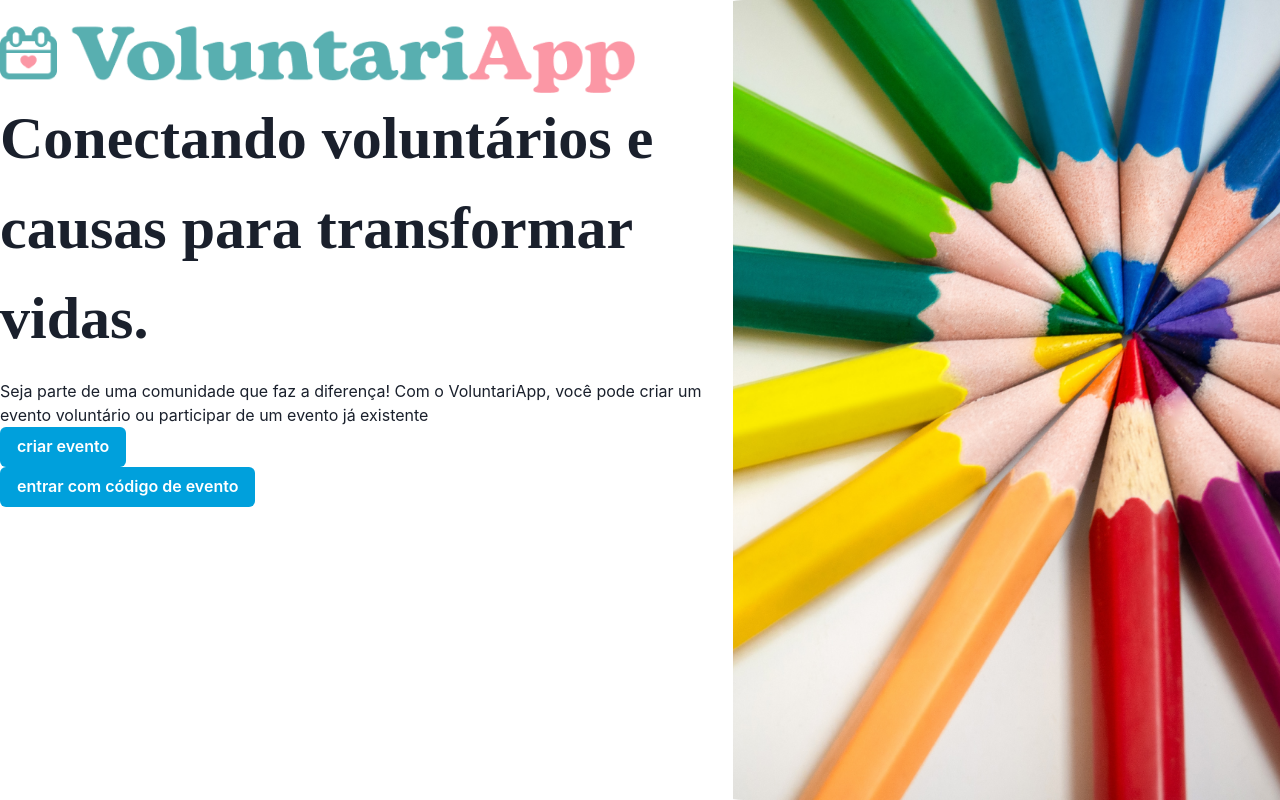
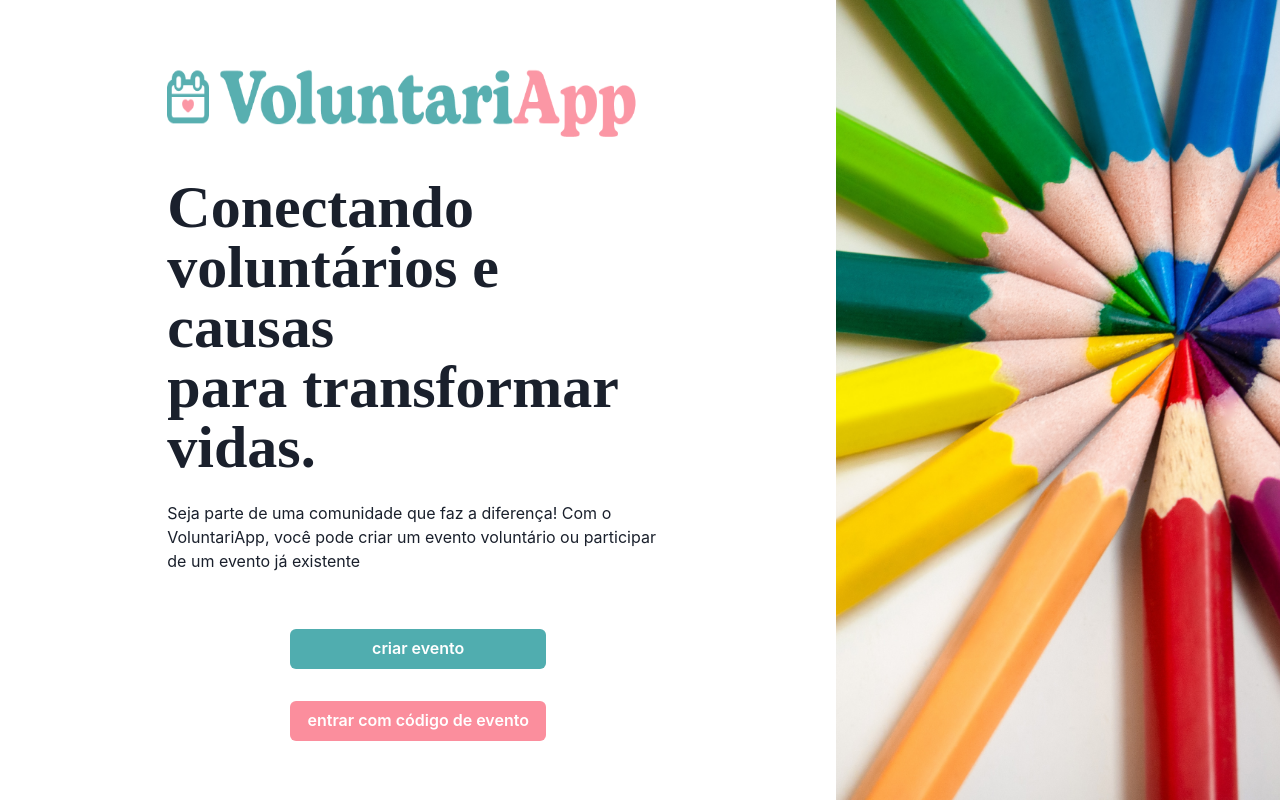
Before and after one commit to Projetos-UNICAMP/voluntariapp, a React (Vite) app: page / in a window 1280 px wide. Built offline with nearby package versions, Linux system fonts and the light colour scheme.

Commit message:
Adiciona elementos do protótipo

```diff
--- a/src/Components/FinalButton/FinalButton.tsx
+++ b/src/Components/FinalButton/FinalButton.tsx
@@ -1,32 +1,45 @@
 // src/components/FinalButton/FinalButton.tsx
-import { Button, ButtonProps } from '@chakra-ui/react';
-import React from 'react';
+import { Button, ButtonProps, StyleProps } from '@chakra-ui/react';
 
 export enum ButtonStyleOptions {
   Primary = 'primary',
   Secondary = 'secondary',
 }
 
+export interface ButtonStyleProps extends StyleProps {
+  type: ButtonStyleOptions;
+}
+
 export type Props = {
   label: string;
-  style: ButtonStyleOptions;
+  style: ButtonStyleProps;
   onClick: () => void;
 };
 
-export default function FinalButton({ label, style = ButtonStyleOptions.Primary, onClick }: Props) {
+export default function FinalButton({
+  label,
+  style = { type: ButtonStyleOptions.Primary },
+  onClick,
+}: Props) {
   const primaryProps: ButtonProps = {
-    colorScheme: 'linkedin',
-  }
+    colorScheme: 'teal',
+  };
 
   const secondaryProps: ButtonProps = {
-    colorScheme: 'pink',
-  }
+    color: 'white',
+    backgroundColor: 'pink.200',
+  };
 
-  const buttonProps: ButtonProps = style === ButtonStyleOptions.Primary ? primaryProps : secondaryProps;
+  const buttonProps: ButtonProps =
+    style.type === ButtonStyleOptions.Primary ? primaryProps : secondaryProps;
+
+  const { type, ...buttonStyle } = style;
 
   return (
     <div>
-      <Button {...buttonProps} onClick={onClick}>{label}</Button>
+      <Button {...buttonProps} {...buttonStyle} onClick={onClick}>
+        {label}
+      </Button>
     </div>
   );
 }
--- a/src/Components/TitleText/TitleText.tsx
+++ b/src/Components/TitleText/TitleText.tsx
@@ -1,18 +1,19 @@
 // TitleText.tsx
 import React from 'react';
-import { Text as ChakraText } from '@chakra-ui/react';
+import { Text as ChakraText, StyleProps } from '@chakra-ui/react';
 
-export interface TitleTextProps {
+export interface TitleTextProps extends StyleProps {
   value: string;
 }
 
-const TitleText: React.FC<TitleTextProps> = ({ value }) => {
+const TitleText: React.FC<TitleTextProps> = ({ value, ...styleProps }) => {
   return (
     <ChakraText
       className="main-title"
       fontSize="6xl"
       fontWeight="black"
-      marginBottom="1rem">
+      lineHeight={1}
+      {...styleProps}>
       {value}
     </ChakraText>
   );
--- a/src/Layouts/RigthImageLayout/RigthImageLayout.tsx
+++ b/src/Layouts/RigthImageLayout/RigthImageLayout.tsx
@@ -1,6 +1,6 @@
 // RightImageLayoutComponent.tsx
 import React from 'react';
-import { Box, Image, Flex } from '@chakra-ui/react';
+import { Box, Image, Flex, Center } from '@chakra-ui/react';
 
 export interface RightImageLayoutComponentProps {
   children: React.ReactNode;
@@ -14,7 +14,9 @@ const RightImageLayoutComponent: React.FC<RightImageLayoutComponentProps> = ({
   return (
     <Flex flexDir={'column'} w={'100vw'}>
       <Flex direction="row" w={'100%'} h="100vh">
-        <Box flex="63%">{children}</Box>
+        <Center>
+          <Box flex="63%">{children}</Box>
+        </Center>
         <Box flex="47%">
           <Image
             src={imageUrl}
--- a/src/main.tsx
+++ b/src/main.tsx
@@ -7,10 +7,29 @@ import { RouterProvider } from 'react-router-dom';
 import { browserRouter } from './routes/routes.tsx';
 
 const colors = {
-  brand: {
-    900: '#1a365d',
-    800: '#153e75',
-    700: '#2a69ac',
+  teal: {
+    '50': '#EEF7F7',
+    '100': '#CEE8E8',
+    '200': '#AFD9DA',
+    '300': '#8FCBCC',
+    '400': '#70BCBD',
+    '500': '#50ADAF',
+    '600': '#408A8C',
+    '700': '#306869',
+    '800': '#204546',
+    '900': '#102323',
+  },
+  pink: {
+    '50': '#FEE6EA',
+    '100': '#FCBAC3',
+    '200': '#FB8E9D',
+    '300': '#F96277',
+    '400': '#F73651',
+    '500': '#F6092A',
+    '600': '#C40822',
+    '700': '#930619',
+    '800': '#620411',
+    '900': '#310208',
   },
 };
 
--- a/src/pages/LandingPage.tsx
+++ b/src/pages/LandingPage.tsx
@@ -10,28 +10,43 @@ import FinalButton, {
 const LandingPage = () => {
   return (
     <RightImageLayoutComponent imageUrl={'src/assets/pens.png'}>
-      <Flex flexDir={'column'}>
+      <Flex flexDir={'column'} verticalAlign={'middle'}>
+        <Flex flexDir={'column'} w={'60%'} alignSelf={'center'}>
           <AppLogo size={LogoSize.Large}></AppLogo>
-        <TitleText
-          value={
-            'Conectando voluntários e causas para transformar vidas.'
-          }></TitleText>
+          <TitleText value={'Conectando'} mt={10}></TitleText>
+          <TitleText value="voluntários e causas"></TitleText>
+          <TitleText value="para transformar vidas."></TitleText>
+          <Flex flexDir={'column'} alignSelf={'center'} mt={6}>
             <SimpleText
               value={
                 'Seja parte de uma comunidade que faz a diferença! Com o VoluntariApp, você pode criar um evento voluntário ou participar de um evento já existente '
               }></SimpleText>
+          </Flex>
+        </Flex>
+        <Flex flexDir={'column'} width={'100%'} textAlign={'center'}>
           <FinalButton
             label={'criar evento'}
-          style={ButtonStyleOptions.Primary}
+            style={{
+              type: ButtonStyleOptions.Primary,
+              width: '20vw',
+              mt: 14,
+              mb: 4,
+            }}
             onClick={function (): void {
               throw new Error('Function not implemented.');
             }}></FinalButton>
           <FinalButton
             label={'entrar com código de evento'}
-          style={ButtonStyleOptions.Primary}
+            style={{
+              type: ButtonStyleOptions.Secondary,
+              width: '20vw',
+              mt: 4,
+              mb: 4,
+            }}
             onClick={function (): void {
               throw new Error('Function not implemented.');
             }}></FinalButton>
+        </Flex>
       </Flex>
     </RightImageLayoutComponent>
   );
```
Lines whose indentation alone changed are shown as unchanged.
